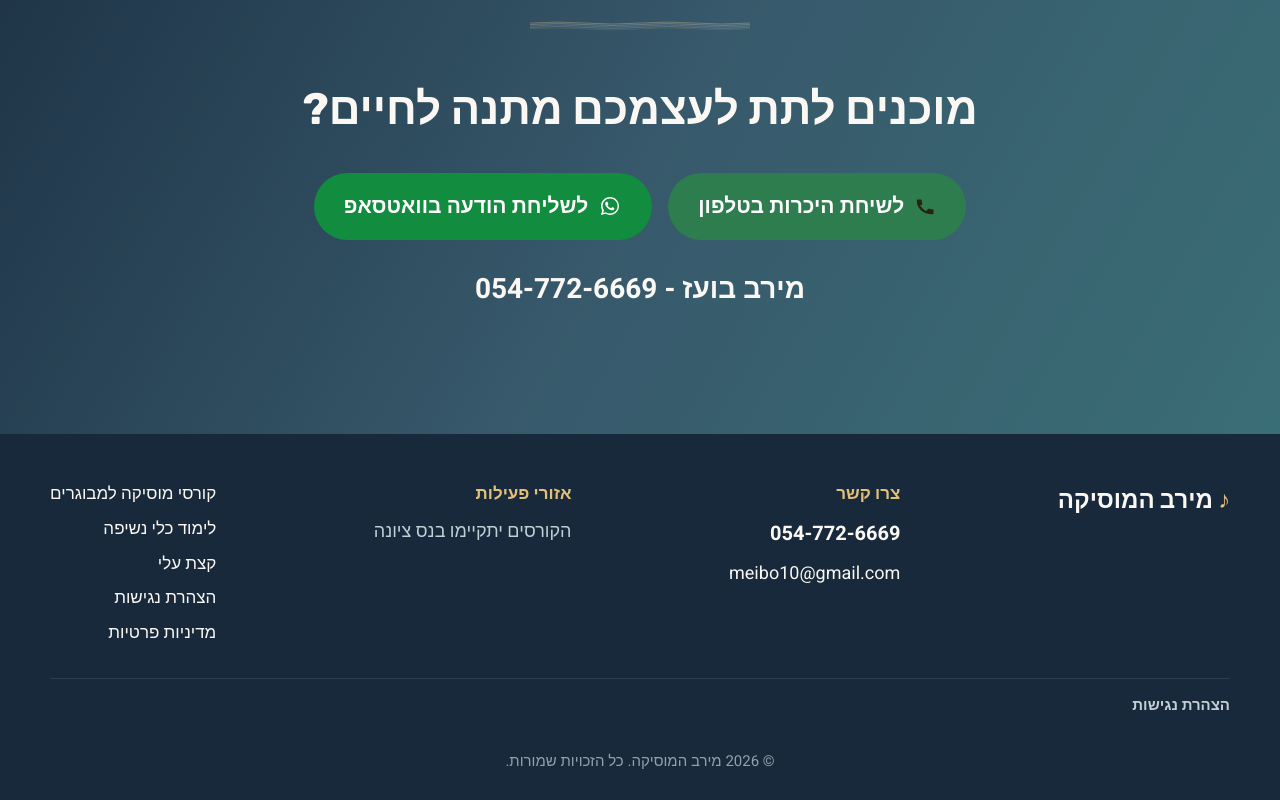
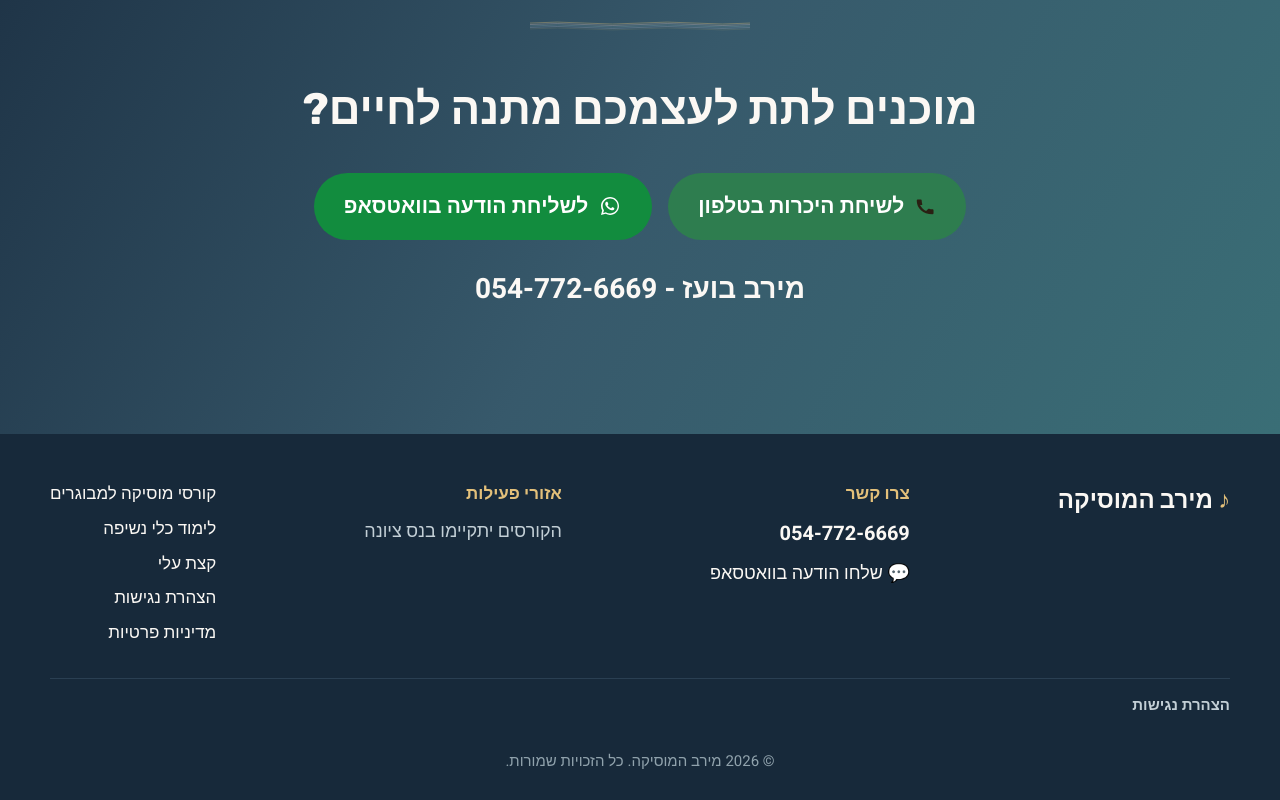
Before and after one commit to meravboaz/meiravboaz-site, a plain HTML site: page index.html in a window 1280 px wide. Shown: the part 7300-8100 px from the top of the page. Drawn offline with nearby package versions, Linux system fonts and the light colour scheme; a web font is replaced by a local one.

Commit message:
Footer: replace email with WhatsApp link; drop email from business JSON-LD
Co-Authored-By: Claude Opus 5.5 <noreply@anthropic.com>
Claude-Session: https://claude.ai/code/session_01AmGrceUKQriNuUYM9gik7w

```diff
--- a/index.html
+++ b/index.html
@@ -83,7 +83,7 @@ src="https://www.facebook.com/tr?id=1102922088890690&ev=PageView&noscript=1"
 <meta name="viewport" content="width=device-width, initial-scale=1">
 <title>מירב בועז - בית ספר למוסיקה למבוגרים | נס ציונה</title>
 <meta name="description" content="קורסי מוסיקה חוויתיים וקבוצות חלילית למבוגרים בנס ציונה, ללא ידע מוקדם.">
-<script type="application/ld+json">{"@context":"https://schema.org","@type":"MusicSchool","name":"מירב בועז - בית ספר למוסיקה למבוגרים","alternateName":"מירב המוסיקה","url":"https://meiravboaz.co.il/","telephone":"+972-54-772-6669","email":"meibo10@gmail.com","description":"קורסי מוסיקה חוויתיים וקבוצות חלילית למבוגרים בנס ציונה, ללא ידע מוקדם.","address":{"@type":"PostalAddress","addressLocality":"נס ציונה","addressCountry":"IL"},"areaServed":"נס ציונה","founder":{"@type":"Person","name":"מירב בועז"}}</script>
+<script type="application/ld+json">{"@context":"https://schema.org","@type":"MusicSchool","name":"מירב בועז - בית ספר למוסיקה למבוגרים","alternateName":"מירב המוסיקה","url":"https://meiravboaz.co.il/","telephone":"+972-54-772-6669","description":"קורסי מוסיקה חוויתיים וקבוצות חלילית למבוגרים בנס ציונה, ללא ידע מוקדם.","address":{"@type":"PostalAddress","addressLocality":"נס ציונה","addressCountry":"IL"},"areaServed":"נס ציונה","founder":{"@type":"Person","name":"מירב בועז"}}</script>
 <meta property="og:title" content="מירב בועז - בית ספר למוסיקה למבוגרים | נס ציונה">
 <meta property="og:description" content="קורסים חווייתיים למבוגרים: שרים, רוקדים, מנגנים ומאזינים, ולומדים להבין מוסיקה באמת. לא נדרש ידע קודם. חולון, ראשון לציון, נס ציונה, רחובות, יבנה ובאר יעקב.">
 <meta property="og:locale" content="he_IL">
@@ -521,7 +521,7 @@ html{scroll-behavior:auto !important}
     <div>
       <p style="margin:0 0 8px;font-weight:700;color:#E3C07A;font-size:17px">צרו קשר</p>
       <p style="margin:0 0 6px"><a href="tel:+972547726669" style="color:#FBF8F4;text-decoration:none;font-weight:700;font-size:20px">054-772-6669</a></p>
-      <p style="margin:0"><a href="mailto:meibo10@gmail.com" style="color:#FBF8F4;text-decoration:none;font-size:18px">meibo10@gmail.com</a></p>
+      <p style="margin:0"><a href="https://wa.me/972547726669?text=%D7%A9%D7%9C%D7%95%D7%9D%20%D7%9E%D7%99%D7%A8%D7%91%2C%20%D7%90%D7%A9%D7%9E%D7%97%20%D7%9C%D7%A9%D7%9E%D7%95%D7%A2%20%D7%A4%D7%A8%D7%98%D7%99%D7%9D" target="_blank" rel="noopener" style="color:#FBF8F4;text-decoration:none;font-size:18px">💬 שלחו הודעה בוואטסאפ</a></p>
     </div>
     <div>
       <p style="margin:0 0 8px;font-weight:700;color:#E3C07A;font-size:17px">אזורי פעילות</p>
```
